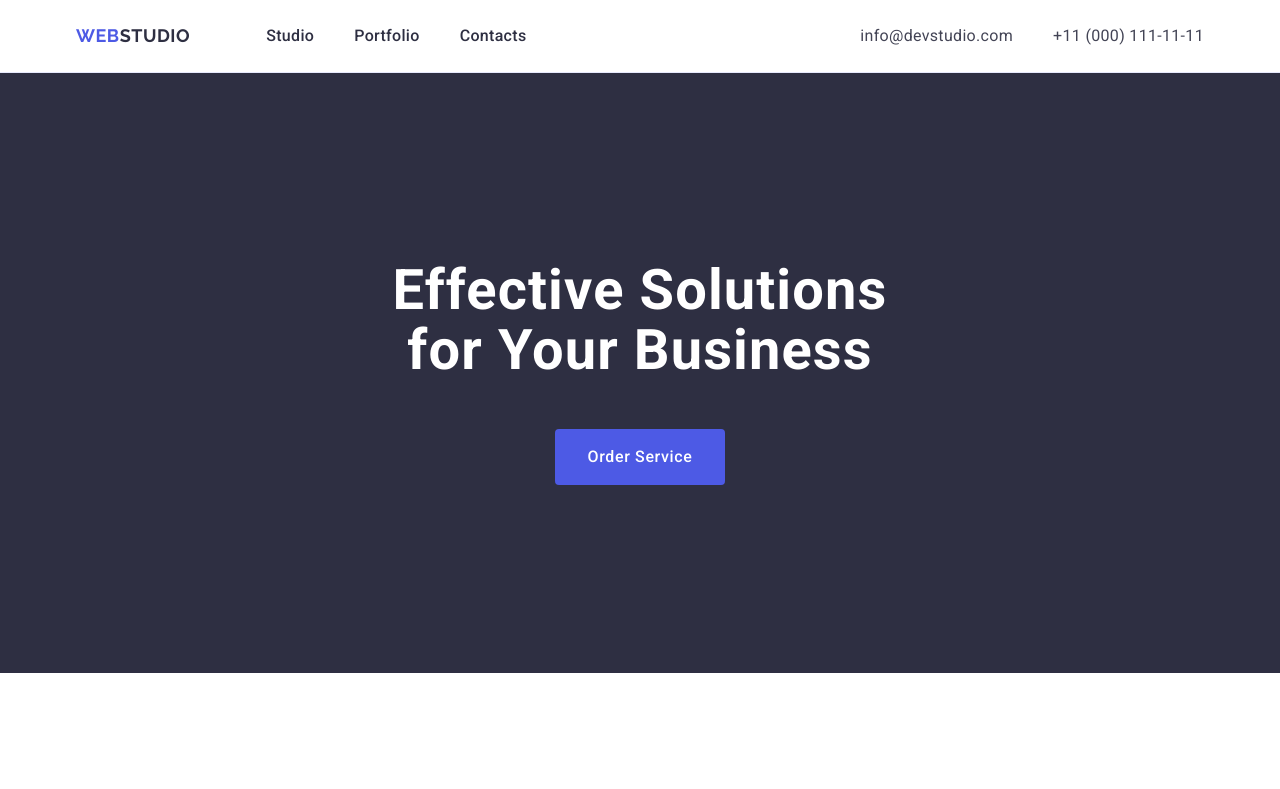
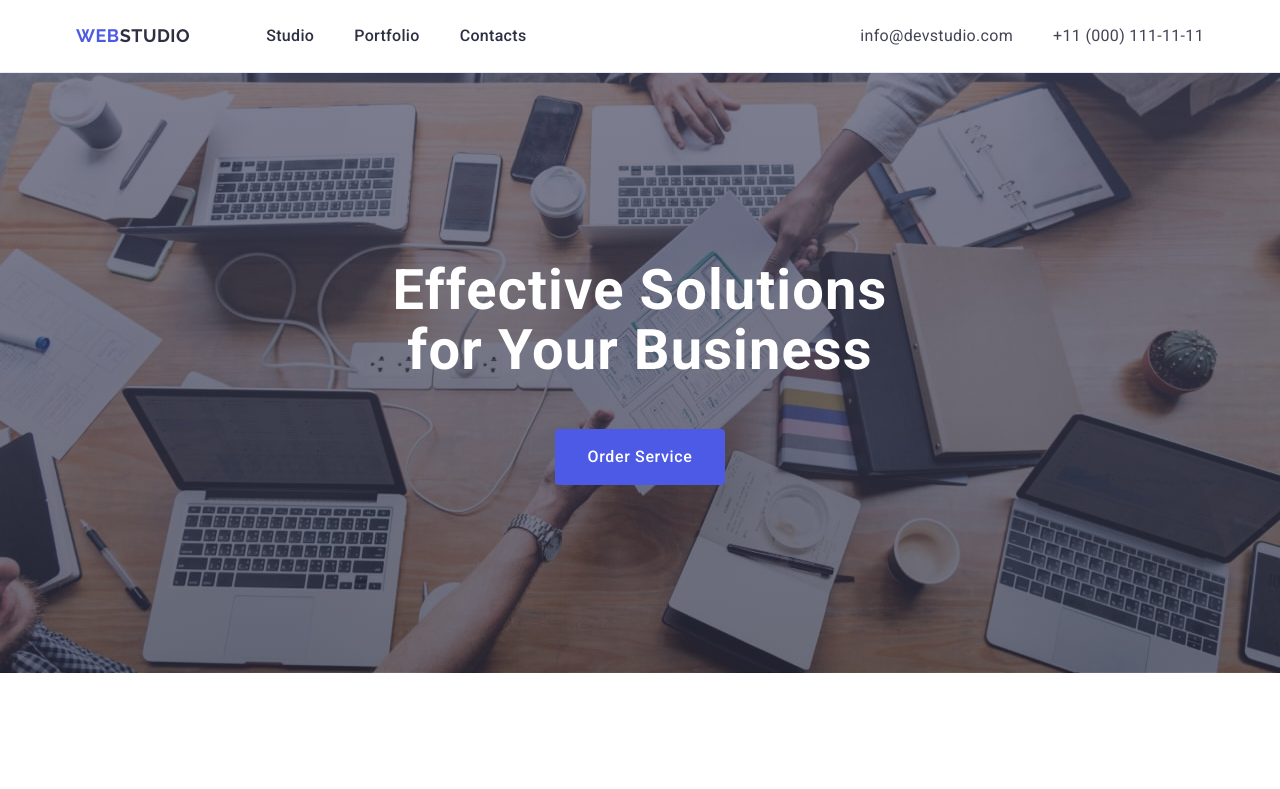
Before and after one commit to Inkom007/goit-markup-hw-04, a plain HTML site: page index.html in a window 1280 px wide. Shown: the top 789 px of the page. Drawn offline with nearby package versions, Linux system fonts and the light colour scheme.

Commit message:
+background image

```diff
--- a/css/styles.css
+++ b/css/styles.css
@@ -62,6 +62,31 @@ img {
   color: #2e2f42;
 }
 
+.nav-link-studio {
+font-size: 16px;
+line-height: 1.5;
+font-weight: 500;
+letter-spacing: 0.02em;
+color: #2e2f42;
+}
+
+.nav-link-studio:hover,
+.nav-link-studio:focus {
+color: #404bbf;
+}
+
+.nav-link-studio::after {
+  content: "";
+  width: 48px;
+  height: 4px;
+  border-radius: 2px;
+  background: #404BBF;
+  position: absolute;
+  left: 0;
+  bottom: -1px;
+  border-radius: 2px;
+}
+
 .nav-link {
   font-size: 16px;
   line-height: 1.5;
@@ -113,6 +138,13 @@ img {
 .hero {
   padding: 188px 0;
   background-color: #2e2f42;
+  background-image: linear-gradient(to bottom, rgba(69, 71, 97, 0.7),
+  rgba(46, 47, 66, 0.7)
+  ),
+   url(../images/people-office\ 1\ \(1\).jpg);
+  background-repeat: no-repeat;
+  background-position: center;
+  background-size: cover;
 }
 
 .title {
--- a/index.html
+++ b/index.html
@@ -22,7 +22,7 @@
     <nav class="nav-header">
       <a class="logo-header" href="./index.html">Web<span class="logo-header-accent">Studio</span></a>
       <ul class="nav-list">
-        <li class="nav-item"><a class="nav-link" href="./index.html" target="_blank">Studio</a></li>
+        <li class="nav-item"><a class="nav-link-studio" href="./index.html" target="_blank">Studio</a></li>
         <li class="nav-item"><a class="nav-link" href="" target="_blank">Portfolio</a></li>
         <li class="nav-item"><a class="nav-link" href="" target="_blank">Contacts</a></li>
       </ul>
```
Also changed, not shown: images/icons.svg (added), images/people-office 1 (1).jpg (added), 2 other files.
